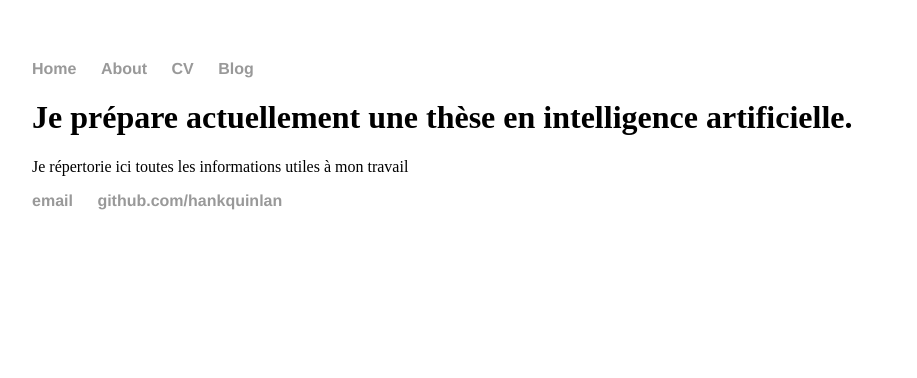
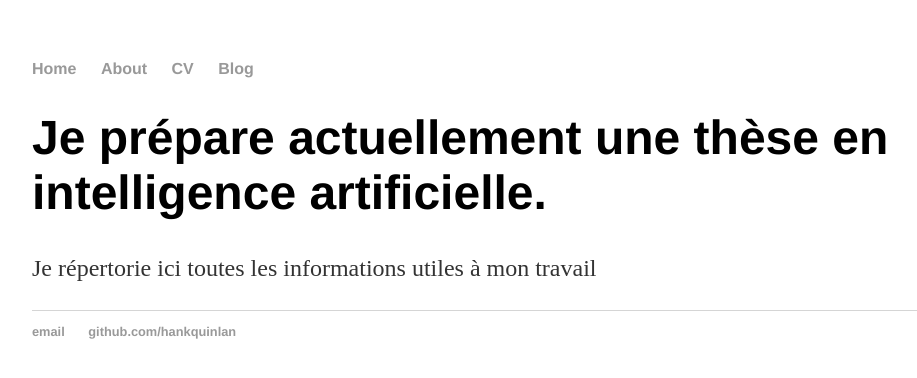
Before and after one commit to 21ch216/21ch216.github.io, a plain HTML site: page index.html in a window 1280 px wide. Shown: the whole page, without its empty margins (160-1077 px from the left). Drawn offline with Linux system fonts and the light colour scheme.

Commit message:
update main.css

```diff
--- a/css/main.css
+++ b/css/main.css
@@ -17,3 +17,27 @@ a {
     color: #999;
 }
 a:hover {
+    text-decoration: underline;
+}
+h1 {
+    font-size: 3em;
+    font-family:'Helvetica', 'Arial', 'Sans-Serif';
+}
+p {
+    font-size: 1.5em;
+    line-height: 1.4em;
+    color: #333;
+}
+footer {
+    border-top: 1px solid #d5d5d5;
+    font-size: .8em;
+}
+
+ul.posts {
+    margin: 20px auto 40px;
+    font-size: 1.5em;
+}
+
+ul.posts li {
+    list-style: none;
+}
```
